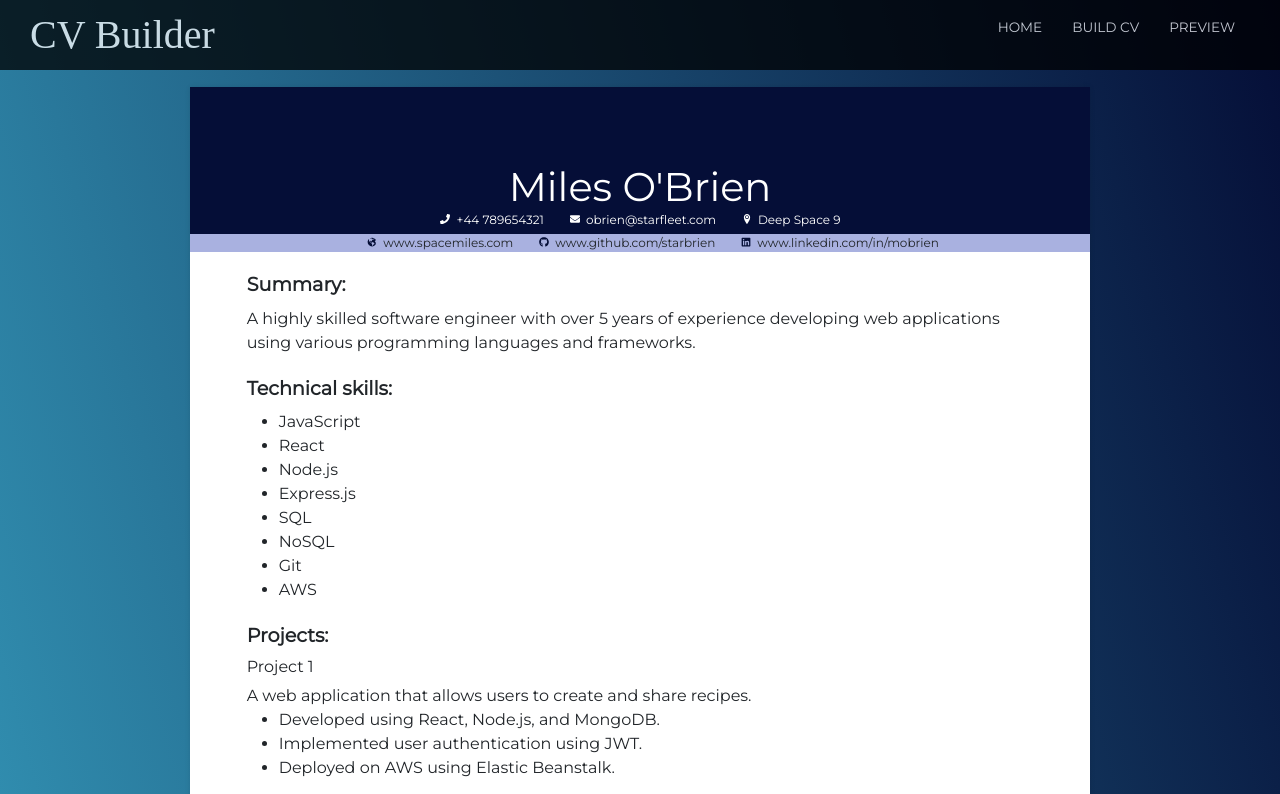
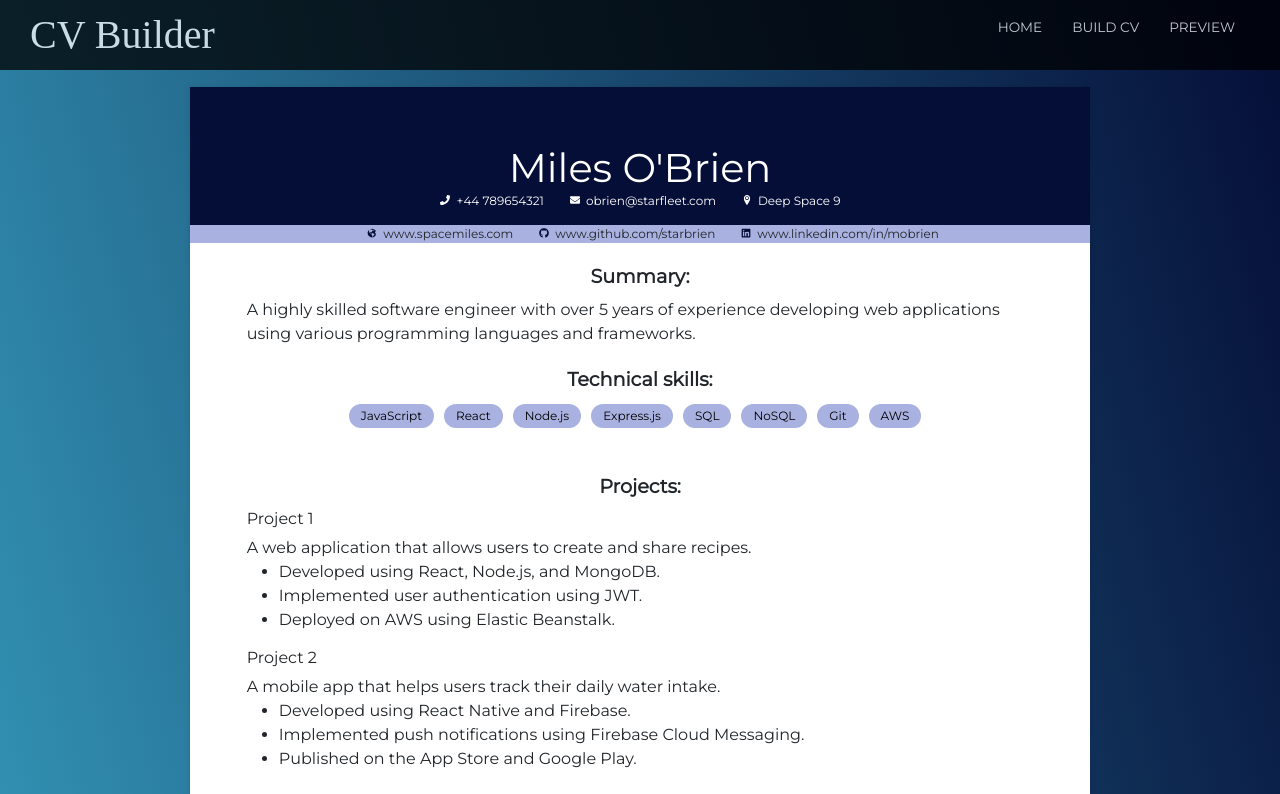
Before and after one commit to maijako/CV-generator, a React (Create React App) app: page /preview in a window 1280 px wide. Shown: the top 794 px of the page. Built offline with nearby package versions, Linux system fonts and the light colour scheme; a web font is replaced by a local one; what @react-pdf/renderer would draw is missing.

Commit message:
style summary and skills

```diff
--- a/src/cv_designs/designOne/CvOne.css
+++ b/src/cv_designs/designOne/CvOne.css
@@ -17,6 +17,7 @@ body {
 
 header {
   background-color: #050e37;
+  padding-bottom: 10px;
 
 }
 
@@ -52,7 +53,7 @@ header {
 .candidateName h1 {
   margin: 0;
   color: var(--primary-white);
-  padding-top: 2cm;
+  padding-top: 1.5cm;
 }
 
 .contact__details p {
@@ -93,7 +94,7 @@ h2 {
 .section-header {
   font-size: 1.2em;
   font-weight: bold;
-  align-items: center;
+  text-align: center;
 }
 
 .section-content {
@@ -139,6 +140,33 @@ h2 {
   margin-left: 1cm;
   margin-bottom: 1cm;
 }
+/* style the skills section */
+.section-skills {
+  display: flex;
+  flex-wrap: wrap;
+  align-items: center;
+  justify-content: center;
+}
+
+.skills-li {
+  margin-right: 10px;
+  margin-bottom: 10px;
+  margin-top: 10px;
+  position: relative;
+  padding: 6px 12px 6px 12px;
+  /* color: #fff; */
+  color: black;
+  background-color: #a9b1e0;
+  border-radius: 20px;
+  display: inline-block;
+  font-size: 12px;
+  line-height: 1;
+}
+
+.skills-ul  {
+  padding-left: 0;
+}
+
 
 @media print {
   body {
--- a/src/cv_designs/designOne/MainSectionOne.js
+++ b/src/cv_designs/designOne/MainSectionOne.js
@@ -19,7 +19,7 @@ function MainSectionOne() {
         </p>
       </header>
 
-      <div class="websites">
+      <div className="websites">
         <p className="website__details">
           <GiEarthAmerica className="website__icon" /> www.spacemiles.com
           <FaGithub className="website__icon" /> www.github.com/starbrien
@@ -27,25 +27,25 @@ function MainSectionOne() {
         </p>
       </div>
 
-      <div class="section">
-        <div class="section-header">Summary:</div>
-        <div class="section-content">
+      <div className="section">
+        <div className="section-header">Summary:</div>
+        <div className="section-content">
           <p>A highly skilled software engineer with over 5 years of experience developing web applications using various programming languages and frameworks.</p>
         </div>
       </div>
 
-      <div class="section">
-        <div class="section-header">Technical skills:</div>
-        <div class="section-content">
-          <ul>
-            <li>JavaScript</li>
-            <li>React</li>
-            <li>Node.js</li>
-            <li>Express.js</li>
-            <li>SQL</li>
-            <li>NoSQL</li>
-            <li>Git</li>
-            <li>AWS</li>
+      <div className="section">
+        <div className="section-header">Technical skills:</div>
+        <div className="section-skills">
+          <ul className="skills-ul">
+            <li className="skills-li">JavaScript</li>
+            <li className="skills-li">React</li>
+            <li className="skills-li">Node.js</li>
+            <li className="skills-li">Express.js</li>
+            <li className="skills-li">SQL</li>
+            <li className="skills-li">NoSQL</li>
+            <li className="skills-li">Git</li>
+            <li className="skills-li">AWS</li>
           </ul>
         </div>
       </div>
```
